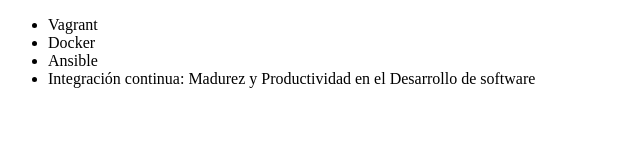
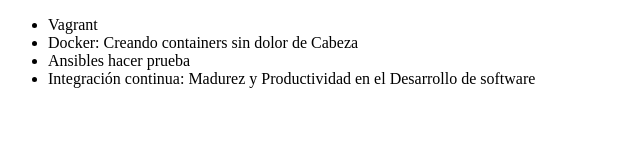
Before and after one commit to Dybala98/alura-git, a plain HTML site: page index.html in a window 1280 px wide. Shown: the whole page, without its empty margins (0-640 px from the left). Drawn offline with Linux system fonts and the light colour scheme.

Commit message:
Corrigiendo el nombre del curso Docker y Ansibles

```diff
--- a/index.html
+++ b/index.html
@@ -2,13 +2,13 @@
 <html lang = "en">
 <head>
      <meta charset = "UTF-8">
-     <title> Cursos de Alura </title>
+     <title>Lista de Cursos de DevOps de Alura </title>
 </head>
 <body>
      <ul>
          <li> Vagrant </li>
-         <li> Docker </li>
-         <li> Ansible </li>
+         <li> Docker: Creando containers sin dolor de Cabeza  </li>
+         <li> Ansibles hacer prueba </li>
          <li> Integración continua: Madurez y Productividad en el Desarrollo de software </li>
      </ul>
 </body>
```
